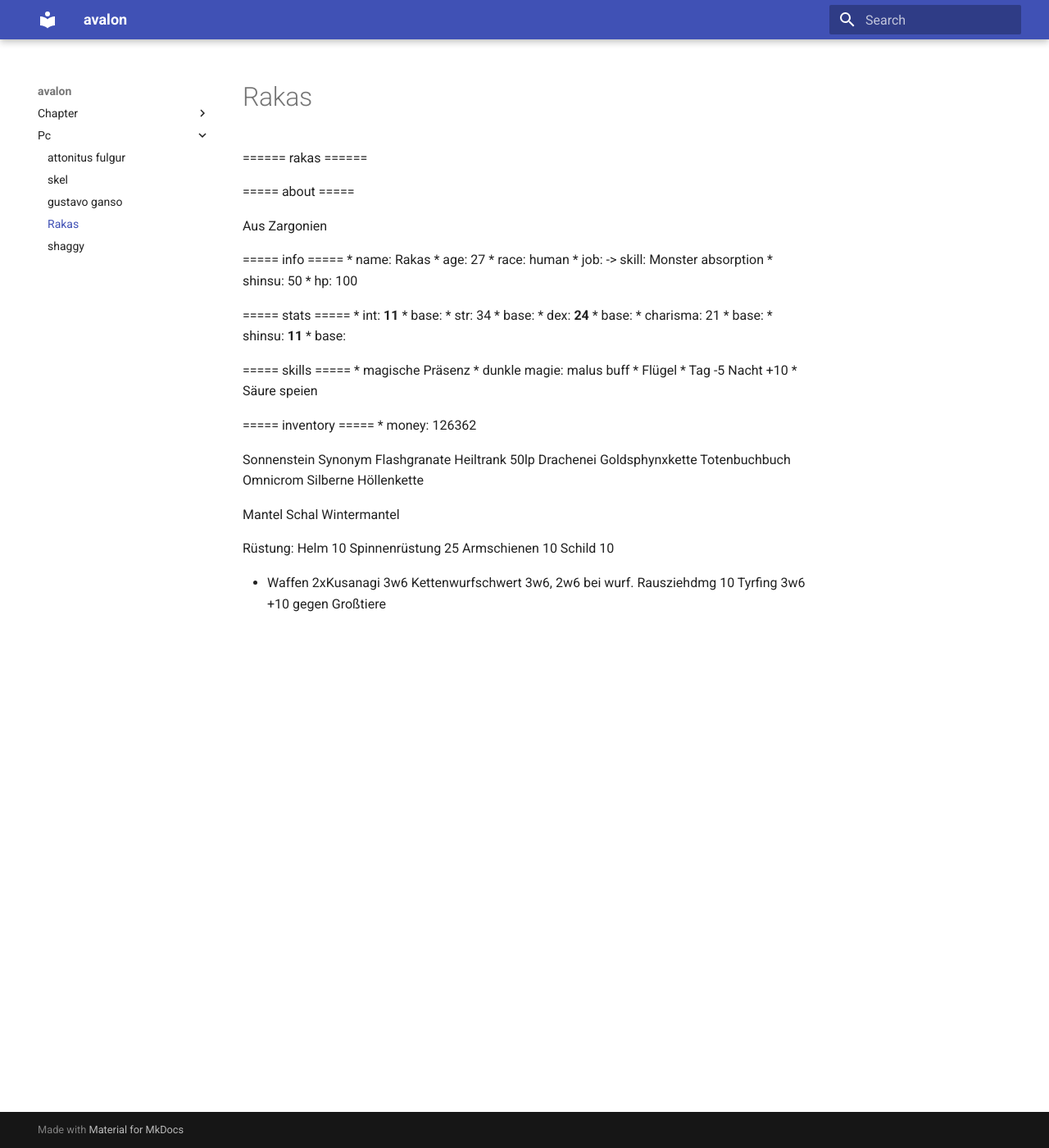
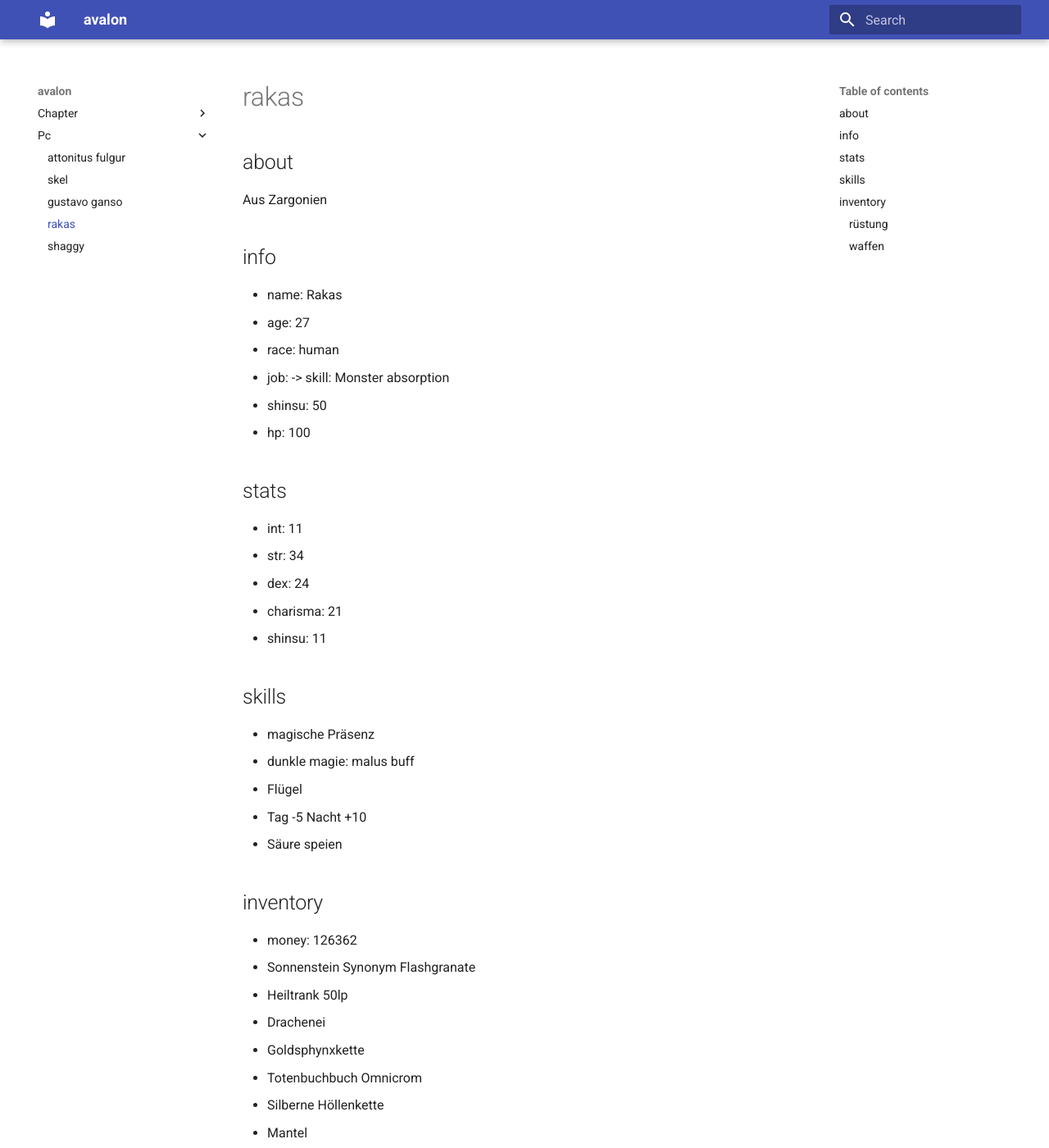
Before and after one commit to mkdocs-pnp/avalon, an MkDocs documentation site: the page built from docs/pc/rakas.md, in a window 1280 px wide and 1400 px high. Shown: the whole window at 82% size. Built offline with MkDocs 1.6.1 and Material for MkDocs 9.7.7, drawn with Linux system fonts in a browser that asks for light colours; some of the changed text lies outside the part shown.

Commit message:
Update rakas.md

```diff
--- a/docs/pc/rakas.md
+++ b/docs/pc/rakas.md
@@ -1,61 +1,58 @@
-====== rakas ======
+# rakas
 
-===== about =====
+## about
 
 Aus Zargonien
 
-===== info =====
-  * name: Rakas
-  * age: 27
-  * race: human
-  * job: -> skill: Monster absorption
-  * shinsu: 50
-  * hp: 100
+## info
+
++ name: Rakas
++ age: 27
++ race: human
++ job: -> skill: Monster absorption
++ shinsu: 50
++ hp: 100
+
+## stats
+
++ int: 11
++ str: 34
++ dex: 24
++ charisma: 21
++ shinsu: 11
 
 
+## skills
 
-===== stats =====
-  * int: **11**
-    * base:
-  * str: 34
-    * base:
-  * dex: **24**
-    * base:
-  * charisma: 21
-    * base:
-  * shinsu: **11**
-    * base:
-
-===== skills =====
-  * magische Präsenz
-  * dunkle magie: malus buff
-  * Flügel
-  * Tag -5 Nacht +10
-  * Säure speien
-
-===== inventory =====
-  * money: 126362
++ magische Präsenz
++ dunkle magie: malus buff
++ Flügel
++ Tag -5 Nacht +10
++ Säure speien
 
 
-Sonnenstein Synonym Flashgranate
-Heiltrank 50lp
-Drachenei
-Goldsphynxkette
-Totenbuchbuch Omnicrom
-Silberne Höllenkette
+## inventory
++ money: 126362
++ Sonnenstein Synonym Flashgranate
++ Heiltrank 50lp
++ Drachenei
++ Goldsphynxkette
++ Totenbuchbuch Omnicrom
++ Silberne Höllenkette
++ Mantel
++ Schal
++ Wintermantel
 
-Mantel
-Schal
-Wintermantel
+### rüstung
 
++ Rüstung:
+  + Helm 10
+  + Spinnenrüstung 25
+  + Armschienen 10
+  + Schild 10
 
-Rüstung:
-Helm 10
-Spinnenrüstung 25
-Armschienen 10
-Schild 10
+### waffen
 
-  * Waffen
-2xKusanagi 3w6
-Kettenwurfschwert 3w6, 2w6 bei wurf. Rausziehdmg 10
-Tyrfing 3w6 +10 gegen Großtiere
++ 2xKusanagi 3w6
++ Kettenwurfschwert 3w6, 2w6 bei wurf. Rausziehdmg 10
++ Tyrfing 3w6 +10 gegen Großtiere
```
